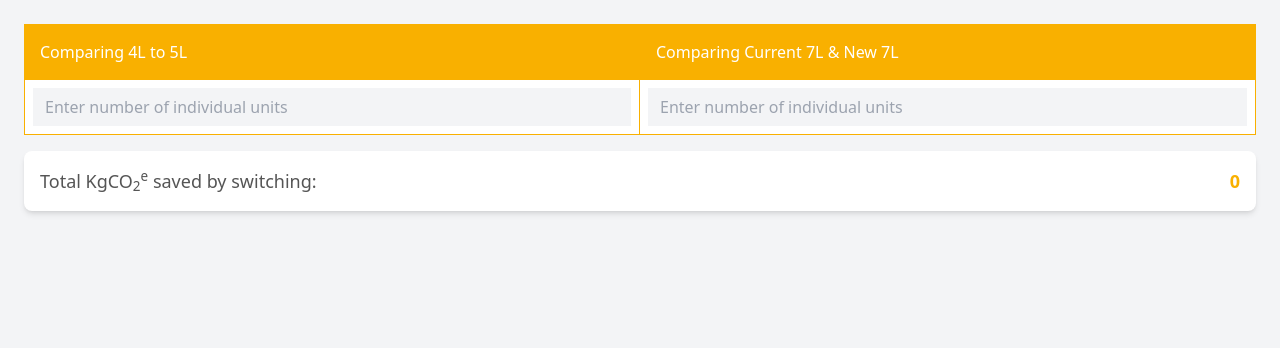
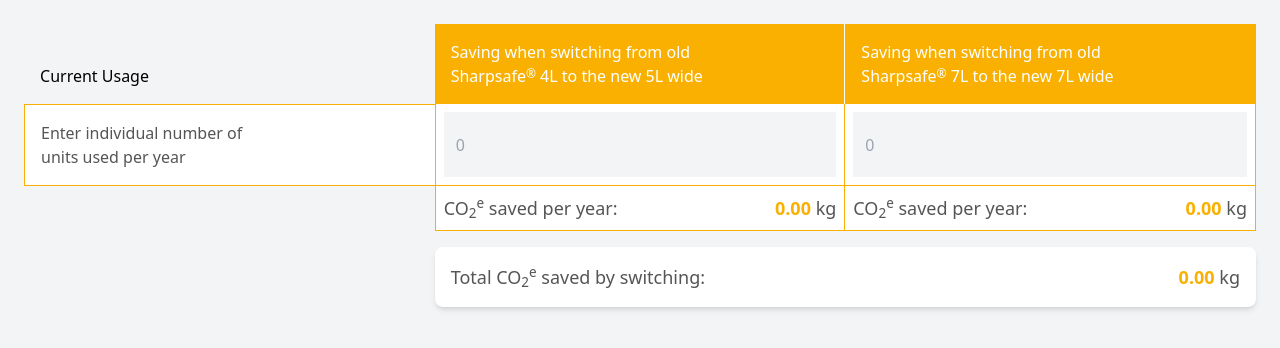
Before and after one commit to celfcreative/vernacare-calculator, a plain HTML site: page index.html in a window 1280 px wide. Drawn offline with nearby package versions, Linux system fonts and the light colour scheme.

Commit message:
Update labels and add new calculation points

```diff
--- a/index.html
+++ b/index.html
@@ -21,46 +21,124 @@
   <body class="p-6 bg-gray-100">
     <div class="container mx-auto">
       <div id="carbon-calculator" class="flex flex-wrap gap-0 justify-end">
-        <!-- Second row -->
-        <div class="w-full sm:w-1/2">
-          <div class="w-full bg-orange p-4">
-            <p class="text-white">Comparing 4L to 5L</p>
+        <!-- First row -->
+        <div
+          class="hidden sm:flex w-full sm:w-1/3 bg-transparent p-4 items-end"
+        >
+          Current Usage
         </div>
         <div
-            class="w-full bg-white p-2 border-solid border-s-[1px] border-e-[1px] sm:border-b-[1px] border-orange"
+          class="hidden sm:block w-full sm:w-1/3 bg-orange p-4 border-solid sm:border-e-0 sm:border-e-[1px] border-white"
+        >
+          <p class="text-white">
+            Saving when switching from old <br class="hidden lg:block" />Sharpsafe<sup
+              class="top-[-4px]"
+              >®</sup
+            >
+            4L to the new 5L wide
+          </p>
+        </div>
+        <div class="w-full sm:w-1/3 bg-orange p-4 hidden sm:block">
+          <p class="text-white">
+            Saving when switching from old <br class="hidden lg:block" />Sharpsafe<sup
+              class="top-[-4px]"
+              >®</sup
+            >
+            7L to the new 7L wide
+          </p>
+        </div>
+
+        <!-- Second row -->
+        <div class="block sm:hidden w-full sm:w-1/3 bg-orange p-4">
+          <p class="text-white">
+            Saving when switching from old Sharpsafe<sup class="top-[-4px]"
+              >®</sup
+            >
+            4L to the new 5L wide
+          </p>
+        </div>
+        <div
+          class="w-full sm:w-1/3 bg-white px-2 sm:px-4 pt-2 sm:pt-4 sm:pb-4 border-solid border-[1px] sm:border-e-0 border-b-0 sm:border-b-[1px] border-orange"
+        >
+          <p class="text-black">
+            Enter individual number of <br class="hidden md:block" />units used per year
+          </p>
+        </div>
+        <div
+          class="w-full sm:w-1/3 bg-white p-2 border-solid border-s-[1px] border-e-[1px] sm:border-b-[1px] border-orange"
         >
           <input
-              class="bg-gray-100 w-full text-gray-500 py-2 px-3 h-full"
+            class="bg-gray-100 w-full text-gray-500 py-2 sm:py-0 px-3 h-full"
             type="number"
             name="unitsFourFive"
             id="unitsFourFive"
-              placeholder="Enter number of individual units"
+            placeholder="0"
           />
         </div>
+        <!-- Individual Saving 4l calc -->
+        <div
+          class="block sm:hidden w-full sm:w-1/3 bg-white px-2 pb-2 sm:pt-2 border-solid border-s-[1px] border-e-[1px] sm:border-b-[1px] border-orange"
+        >
+          <p class="text-black text-lg md:flex sm:flex-column justify-between">
+            <span>CO<sub>2</sub><sup>e</sup> saved per year:</span>
+            <span><span class="result-4l text-orange font-bold">0.00</span> kg</p></span>
+          </p>
         </div>
-
-        <div class="w-full sm:w-1/2">
-          <div class="w-full bg-orange p-4">
-            <p class="text-white">Comparing Current 7L & New 7L</p>
+        <div class="block sm:hidden w-full sm:w-1/3 bg-orange p-4">
+          <p class="text-white">
+            Saving when switching from old Sharpsafe<sup class="top-[-4px]"
+              >®</sup
+            >
+            7L to the new 7L wide
+          </p>
         </div>
         <div
-            class="w-full bg-white p-2 border-solid border-s-[1px] md:border-s-0 border-e-[1px] border-b-[1px] border-orange"
+          class="block sm:hidden w-full sm:w-1/3 bg-white px-2 sm:px-4 pt-2 sm:pt-4 sm:pb-4 border-solid border-[1px] sm:border-e-0 border-b-0 sm:border-b-[1px] border-orange"
+        >
+          <p class="text-black">
+            Enter individual number of <br class="hidden md:block" />units used per year
+          </p>
+        </div>
+        <div
+          class="w-full sm:w-1/3 bg-white p-2 border-solid border-s-[1px] md:border-s-0 border-e-[1px] sm:border-b-[1px] border-orange"
         >
           <input
-              class="bg-gray-100 w-full text-gray-500 py-2 px-3 h-full"
+            class="bg-gray-100 w-full text-gray-500 py-2 sm:py-0 px-3 h-full"
             type="number"
             name="unitsSeven"
             id="unitsSeven"
-              placeholder="Enter number of individual units"
+            placeholder="0"
           />
         </div>
+
+
+        <!-- Second row -->
+        <div class="hidden sm:flex w-full sm:w-1/3 bg-transparent"></div>
+        <!-- Individual Saving 4l calc -->
+        <div
+          class="hidden sm:block w-full sm:w-1/3 bg-white px-2 pb-2 md:pt-2 border-solid border-s-[1px] border-e-[1px] sm:border-b-[1px] border-orange"
+        >
+          <p class="text-black text-lg md:flex sm:flex-column justify-between">
+            <span>CO<sub>2</sub><sup>e</sup> saved per year:</span>
+            <span><span class="result-4l text-orange font-bold">0.00</span> kg</p></span>
+          </p>
+        </div>
+        <div class="hidden w-full sm:w-1/3 bg-orange p-4"></div>
+        <!-- Individual Saving 7l calc -->
+        <div
+          class="w-full sm:w-1/3 bg-white px-2 pb-2 md:pt-2 border-solid border-s-[1px] md:border-s-0 border-e-[1px] border-b-[1px] border-orange"
+        >
+          <p class="text-black text-lg md:flex sm:flex-column justify-between">
+            <span>CO<sub>2</sub><sup>e</sup> saved per year:</span>
+            <span><span class="result-7l text-orange font-bold">0.00</span> kg</p></span>
+          </p>
         </div>
 
         <!-- Third Row -->
-        <div class="w-full bg-white p-4 rounded-lg mt-4 shadow-md">
+        <div class="w-full bg-white p-4 rounded-lg sm:w-2/3 mt-4 shadow-md">
           <p class="text-black text-lg md:flex sm:flex-column justify-between">
-            <span>Total KgCO<sub>2</sub><sup>e</sup> saved by switching:</span>
-            <span class="result text-orange font-bold">0</span>
+            <span>Total CO<sub>2</sub><sup>e</sup> saved by switching:</span>
+            <span><span class="result text-orange font-bold">0.00</span> kg</p></span>
           </p>
         </div>
       </div>
--- a/main.js
+++ b/main.js
@@ -4,7 +4,9 @@
 
   const unitsFourFiveInput = document.getElementById('unitsFourFive');
   const unitsSevenInput = document.getElementById('unitsSeven');
-  const resultSpan = document.querySelector('.result');
+  const result4lSpans = document.querySelectorAll('.result-4l');
+  const result7lSpans = document.querySelectorAll('.result-7l');
+  const totalResultSpan = document.querySelector('.result');
 
   function calculateTotalCO2() {
     const unitsFourFiveValue = unitsFourFiveInput.value
@@ -13,8 +15,17 @@
     const unitsSevenValue = unitsSevenInput.value
       ? parseFloat(unitsSevenInput.value) * sevenBase
       : 0;
+
+    result4lSpans.forEach((span) => {
+      span.textContent = unitsFourFiveValue.toFixed(2);
+    });
+
+    result7lSpans.forEach((span) => {
+      span.textContent = unitsSevenValue.toFixed(2);
+    });
+
     const totalCO2 = unitsFourFiveValue + unitsSevenValue;
-    resultSpan.textContent = totalCO2.toFixed(2);
+    totalResultSpan.textContent = totalCO2.toFixed(2);
   }
 
   unitsFourFiveInput.addEventListener('input', calculateTotalCO2);
```
Also changed, not shown: 1 other file. Lines whose indentation alone changed are shown as unchanged.
